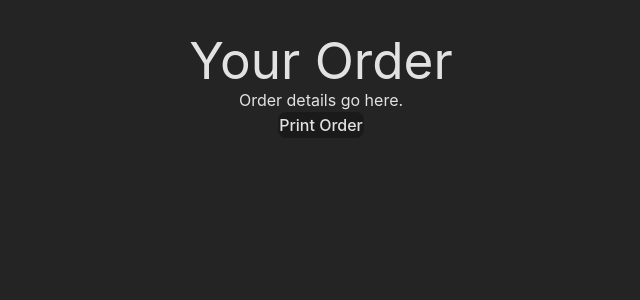
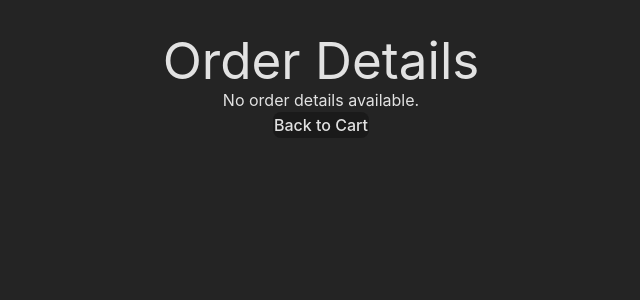
Before and after one commit to jinan14/E-Commerce-app, a React (Vite) app in the folder frontend/: page /order in a window 1280 px wide. Shown: the top 300 px of the page, without its empty margins (319-959 px from the left). Built offline with nearby package versions, Linux system fonts and the light colour scheme.

Commit message:
e-com website

```diff
--- a/frontend/src/App.jsx
+++ b/frontend/src/App.jsx
@@ -22,7 +22,7 @@ function App() {
         <Route path="/signup" element={<SignUp />} />
         <Route path="/product/:id" element={<ProductDetails />} />
         <Route path="/Cart" element={<Cart />} />
-        <Route path='/Order' element={<Order />} />
+        <Route path='/order' element={<Order />} />
       </Routes>
     </Router>
   );
--- a/frontend/src/Components/Cart.jsx
+++ b/frontend/src/Components/Cart.jsx
@@ -1,9 +1,12 @@
 import React, { useEffect, useState } from 'react';
 import Header from './Header';
+import { useNavigate } from 'react-router-dom';
 
 function Cart() {
   const [cartItems, setCartItems] = useState([]);
   const [loading, setLoading] = useState(true);
+  const [error, setError] = useState('');
+  const navigate = useNavigate();
 
   useEffect(() => {
     async function fetchCart() {
@@ -48,6 +51,36 @@ function Cart() {
     return cartItems.reduce((total, item) => total + item.quantity, 0);
   };
 
+  const proceedToCheckout = async () => {
+    const token = localStorage.getItem('Token');
+    if (!token) {
+      alert('Please log in to proceed.');
+      return;
+    }
+
+    try {
+      const response = await fetch('http://localhost:5000/api/v1/order/create', {
+        method: 'POST',
+        headers: {
+          Authorization: `Bearer ${token}`,
+          'Content-Type': 'application/json',
+        },
+      });
+      console.log(response)
+
+      const result = await response.json();
+      if (response.ok) {
+        alert('Order created successfully!');
+        navigate('/order', { state: { order: result.data } }); // Navigate to Order.jsx
+      } else {
+        setError(result.message || 'Failed to create order.');
+      }
+    } catch (error) {
+      console.error('Error creating order:', error);
+      setError('An error occurred while creating the order.');
+    }
+  };
+
   if (loading) {
     return <p>Loading your cart...</p>;
   }
@@ -57,6 +90,7 @@ function Cart() {
       <Header />
       <div className="p-4">
         <h1 className="text-2xl mb-4">Your Cart</h1>
+        {error && <p className="text-red-500">{error}</p>}
         {cartItems.length === 0 ? (
           <p>Your cart is empty.</p>
         ) : (
@@ -103,7 +137,10 @@ function Cart() {
                 <span>Total Price:</span>
                 <span>${calculateTotalPrice().toFixed(2)}</span>
               </div>
-              <button className="w-full py-2 bg-black text-white rounded hover:bg-green-500 transition">
+              <button
+                onClick={proceedToCheckout}
+                className="w-full py-2 bg-black text-white rounded hover:bg-green-500 transition"
+              >
                 Proceed to Checkout
               </button>
             </div>
--- a/frontend/src/Components/Header.jsx
+++ b/frontend/src/Components/Header.jsx
@@ -31,7 +31,7 @@ function Header({ searchQuery, setSearchQuery }) {
         >
           Add Product
         </button>
-        <button onClick={() => navigate('/Order')}>Order</button>
+        <button onClick={() => navigate('/cart')}>Cart</button>
       </div>
     </div>
   );
--- a/frontend/src/Components/Order.jsx
+++ b/frontend/src/Components/Order.jsx
@@ -1,19 +1,48 @@
+import React from 'react';
+import { useLocation, useNavigate } from 'react-router-dom';
 
+const Order = () => {
+  const location = useLocation();
+  const navigate = useNavigate();
 
-import React from 'react'
-import { useNavigate } from 'react-router-dom';
+  const order = location.state?.order;
 
+  if (!order) {
+    return (
+      <div className="p-4">
+        <h1 className="text-2xl font-bold mb-4">Order Details</h1>
+        <p>No order details available.</p>
+        <button
+          onClick={() => navigate('/cart')}
+          className="bg-gray-500 text-white px-4 py-2 rounded hover:bg-gray-600 mt-4"
+        >
+          Back to Cart
+        </button>
+      </div>
+    );
+  }
 
-function Order() {
-    const navigate = useNavigate();
   return (
-    <div>
-        <h1>Your Order</h1>
-        <p>Order details go here.</p>
-        <button  onClick={() => navigate('/shop')}>Print Order</button>
+    <div className="p-4">
+      <h1 className="text-2xl font-bold mb-4">Order Summary</h1>
+      <p><strong>Order ID:</strong> {order._id}</p>
+      <p><strong>Total Price:</strong> ${order.totalPrice?.toFixed(2) || '0.00'}</p>
+      <h2 className="text-xl font-semibold mt-4">Products:</h2>
+      <ul>
+        {order.products.map((product, index) => (
+          <li key={index}>
+            {product.quantity} x {product.product} - ${product.priceOfOne}
+          </li>
+        ))}
+      </ul>
+      <button
+        onClick={() => navigate('/shop')}
+        className="bg-blue-500 text-white px-4 py-2 rounded hover:bg-blue-600 mt-4"
+      >
+        Back to Shop
+      </button>
+    </div>
+  );
+};
 
-    </div>
-  )
-}
-
-export default Order
+export default Order;
```
